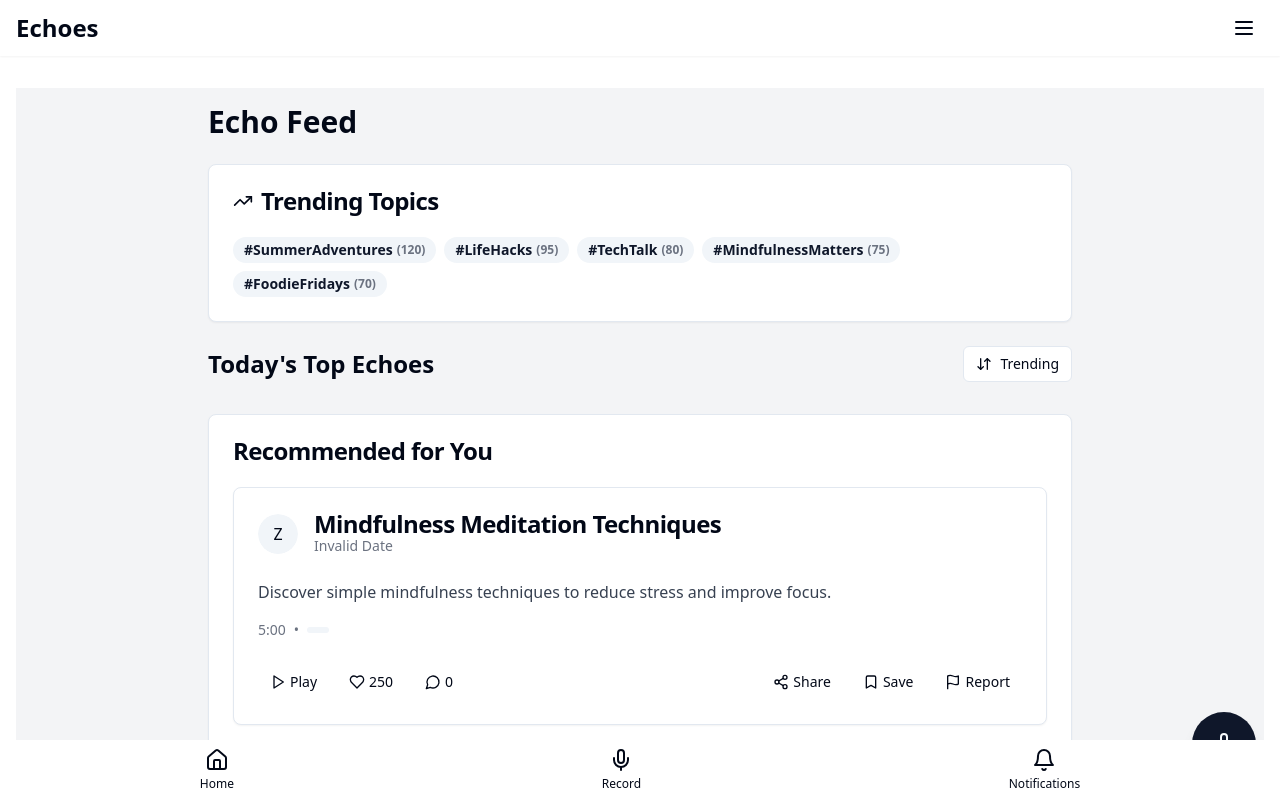
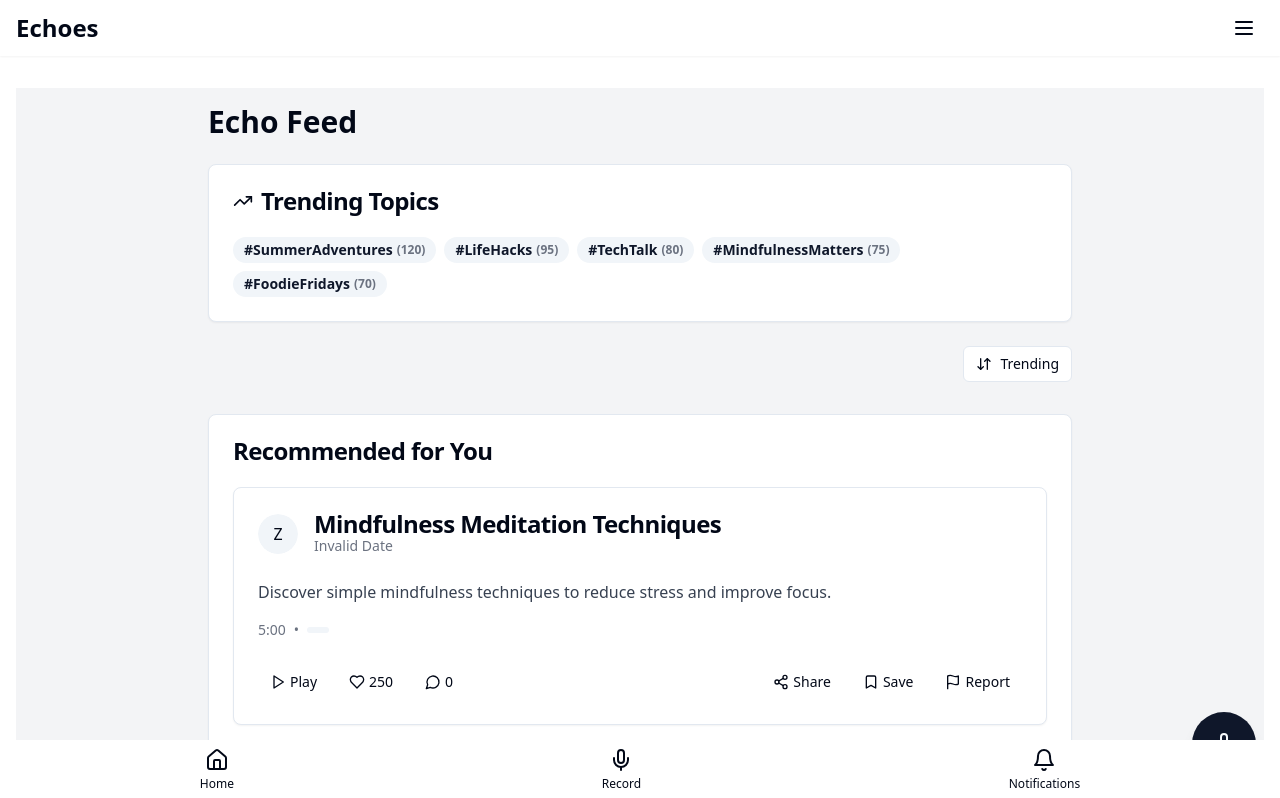
Before and after one commit to dhyabi2/echo-narratives, a React (Vite) app: page / in a window 1280 px wide. Shown: the top 798 px of the page. Built offline with nearby package versions, Linux system fonts and the light colour scheme.

Commit message:
Remove "Today's Top Echoes" label
This commit removes the title label "Today's Top Echoes" from the home screen layout.
[skip gpt_engineer]

```diff
--- a/src/components/HomeScreen.jsx
+++ b/src/components/HomeScreen.jsx
@@ -60,8 +60,7 @@ const HomeScreen = () => {
 
       <TrendingTopics />
 
-      <div className="flex justify-between items-center mb-6">
-        <h2 className="text-2xl font-semibold">Today's Top Echoes</h2>
+      <div className="flex justify-end mb-6">
         <Button variant="outline" size="sm" onClick={() => {
           const nextIndex = (sortOptions.indexOf(sortBy) + 1) % sortOptions.length;
           setSortBy(sortOptions[nextIndex]);
```
